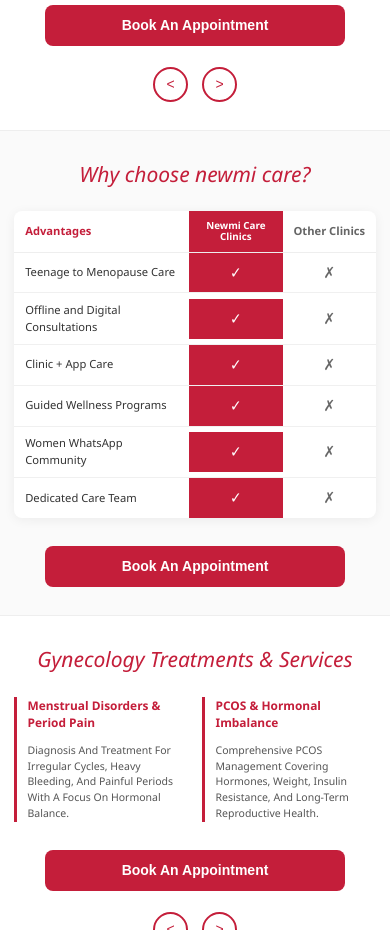
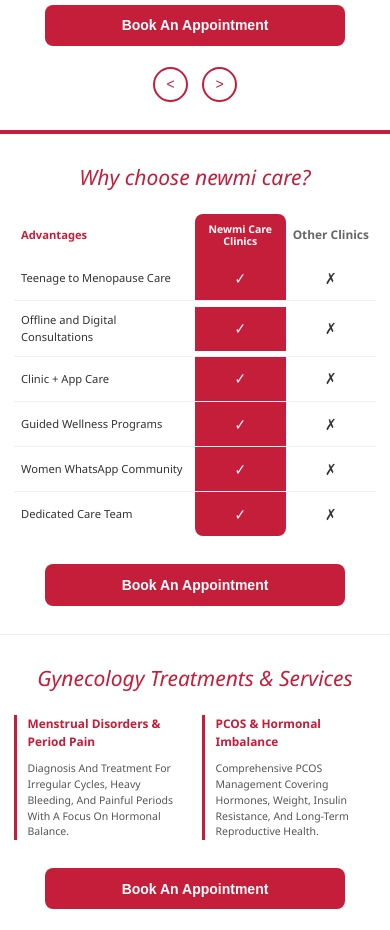
Before and after one commit to Prabhu38012/codeofy, a React (Vite) app in the folder newmi-care/: page / in a window 390 px wide. Shown: the part 1680-2610 px from the top of the page. Built offline with nearby package versions, Linux system fonts and the light colour scheme.

Commit message:
Fixed Styling

```diff
--- a/newmi-care/src/components/WhyChoose.css
+++ b/newmi-care/src/components/WhyChoose.css
@@ -1,8 +1,8 @@
 /* Why Choose Section */
 .why-choose-section {
     padding: 4rem 2rem;
-    background: #fafafa;
-    border-top: 1px solid #eee;
+    background: #fff;
+    border-top: 4px solid #C41E3A;
 }
 
 .why-choose-section h2 {
@@ -15,12 +15,10 @@
 }
 
 .comparison-table {
-    max-width: 800px;
+    max-width: 700px;
     margin: 0 auto 2rem;
     background: white;
-    border-radius: 12px;
-    overflow: hidden;
-    box-shadow: 0 2px 12px rgba(0, 0, 0, 0.06);
+    overflow: visible;
 }
 
 .table-header,
@@ -32,7 +30,6 @@
 
 .table-header {
     font-weight: 600;
-    border-bottom: 1px solid #eee;
 }
 
 .table-header .col-advantage {
@@ -46,6 +43,7 @@
     text-align: center;
     padding: 1rem;
     line-height: 1.3;
+    border-radius: 12px 12px 0 0;
 }
 
 .table-header .col-others {
@@ -60,6 +58,10 @@
 
 .table-row:last-child {
     border-bottom: none;
+}
+
+.table-row:last-child .col-newmi {
+    border-radius: 0 0 12px 12px;
 }
 
 .table-row .col-advantage {
@@ -85,8 +87,9 @@
 }
 
 .cross {
-    color: #666;
+    color: #333;
     font-size: 1.4rem;
+    font-weight: bold;
 }
 
 .cta-btn {
@@ -120,18 +123,17 @@
     }
 
     .comparison-table {
-        font-size: 0.8rem;
-        border-radius: 8px;
+        font-size: 0.85rem;
     }
 
     .table-header,
     .table-row {
-        grid-template-columns: 1.5fr 0.8fr 0.8fr;
+        grid-template-columns: 1.8fr 0.9fr 0.9fr;
     }
 
     .table-row .col-advantage,
     .table-header .col-advantage {
-        padding: 0.6rem 0.8rem;
+        padding: 0.75rem 0.5rem;
         font-size: 0.8rem;
     }
 
@@ -139,12 +141,18 @@
     .table-row .col-newmi,
     .table-header .col-others,
     .table-row .col-others {
-        padding: 0.6rem 0.4rem;
+        padding: 0.75rem 0.3rem;
     }
 
     .table-header .col-newmi {
-        font-size: 0.7rem;
+        font-size: 0.75rem;
         line-height: 1.2;
+        border-radius: 8px 8px 0 0;
+        padding: 0.6rem 0.3rem;
+    }
+
+    .table-row:last-child .col-newmi {
+        border-radius: 0 0 8px 8px;
     }
 
     .check,
```
